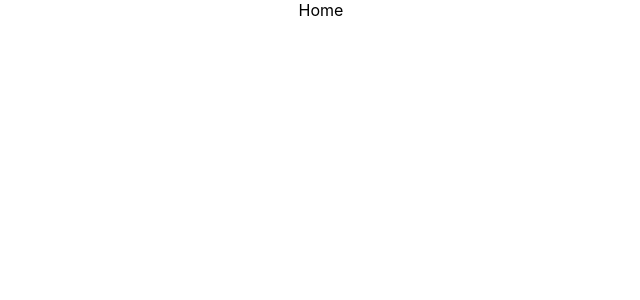
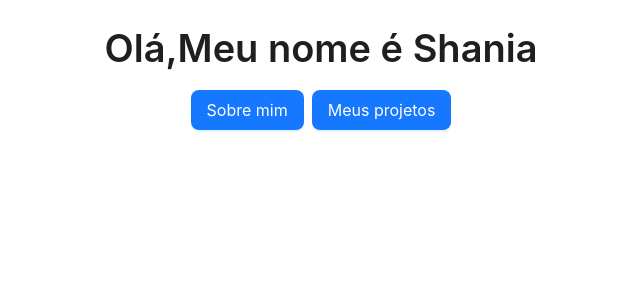
Before and after one commit to Shania810/my-portifolio, a React (Create React App) app: page / in a window 1280 px wide. Shown: the top 300 px of the page, without its empty margins (319-959 px from the left). Built offline with nearby package versions, Linux system fonts and the light colour scheme.

Commit message:
create design and file Design-antd.js,change Home.js

```diff
--- a/package.json
+++ b/package.json
@@ -6,6 +6,7 @@
     "@testing-library/jest-dom": "^5.16.5",
     "@testing-library/react": "^13.4.0",
     "@testing-library/user-event": "^13.5.0",
+    "antd": "^5.1.1",
     "react": "^18.2.0",
     "react-dom": "^18.2.0",
     "react-router-dom": "^6.6.1",
--- /dev/null
+++ b/src/design/Design-antd.js
@@ -0,0 +1,3 @@
+import { Typography,Button,Space} from "antd";
+const {Title} = Typography
+export {Title,Button,Space}
--- a/src/pages/Home.js
+++ b/src/pages/Home.js
@@ -1,7 +1,13 @@
 import React from 'react'
-
+import {Title,Button, Space} from '../design/Design-antd'
 export const Home = () => {
   return (
-    <div>Home</div>
+    <div>
+        <Title>Olá,Meu nome é Shania</Title>
+        <Space wrap>
+           <Button type='primary' href='/me' size='large'>Sobre mim</Button>
+           <Button type='primary' href='/projects' size='large'>Meus projetos</Button>
+        </Space>
+    </div>
   )
 }
```
Also changed, not shown: 1 other file (tests, documents, lock files or other folders).
